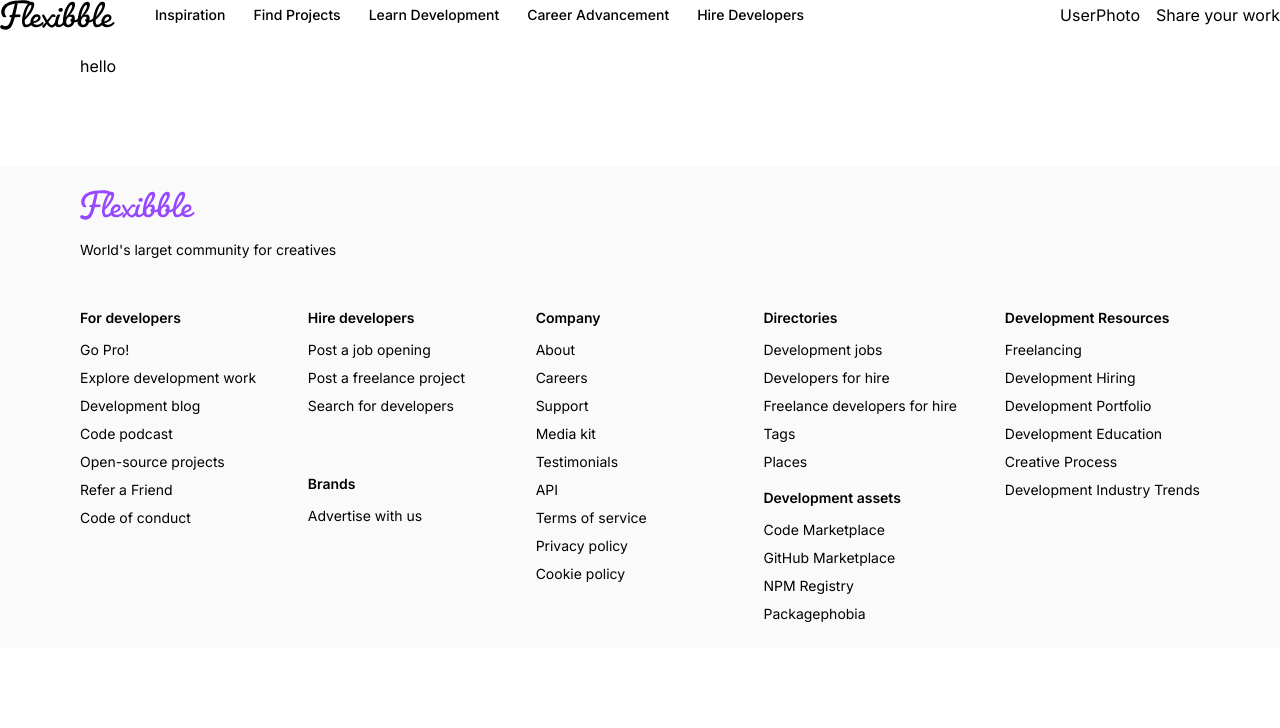
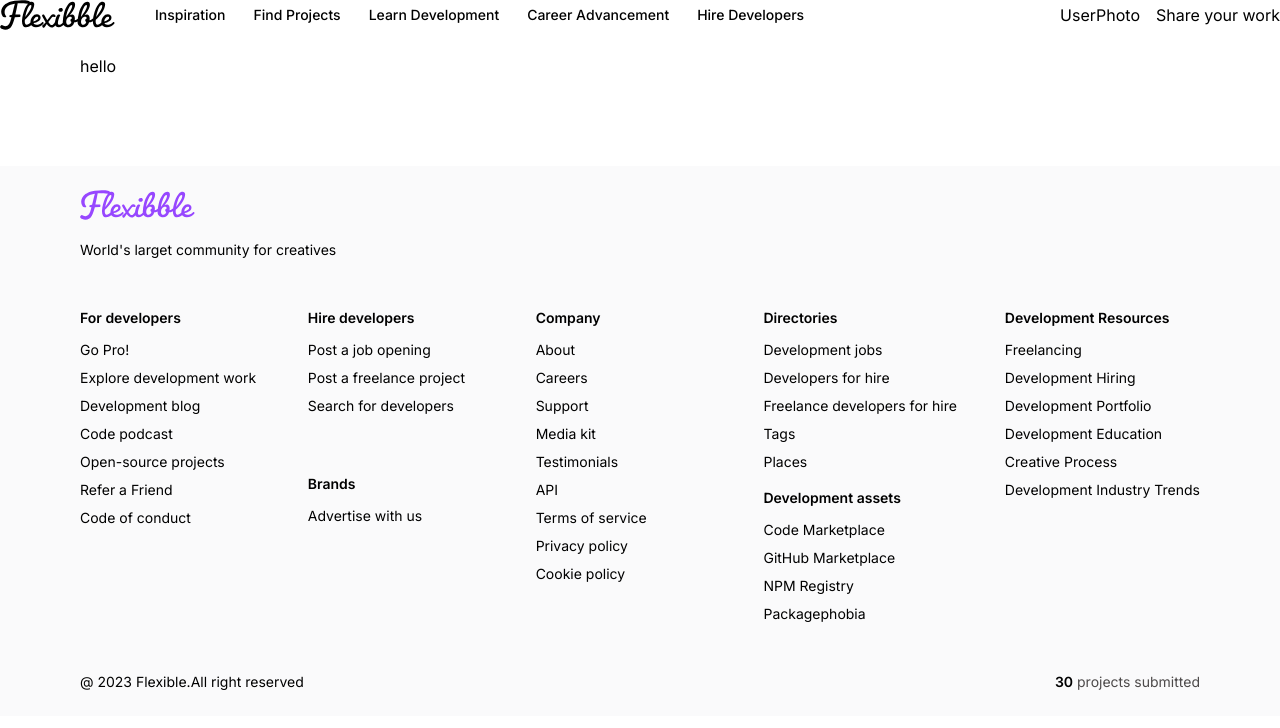
Before and after one commit to Hamzakhan001/Nextjs-graphQL-dropFlow, a Next.js app: page / in a window 1280 px wide. Shown: the top 728 px of the page. Built offline with nearby package versions, Linux system fonts and the light colour scheme.

Commit message:
fotter done

```diff
--- a/app/components/Footer.tsx
+++ b/app/components/Footer.tsx
@@ -55,6 +55,13 @@ const Footer = (props: Props) => {
 
 				<FooterColumn title = {footerLinks[6].title} links = {footerLinks[6].links} />
 			</div>
+
+			<div className='flexBetween footer_copyright'>
+				<p>@ 2023 Flexible.All right reserved</p>
+				<p className='text-gray'>
+					<span className='text-black font-semibold'> 30</span> projects submitted
+				</p>
+			</div>
 		</div>
 	</footer>
   )
```
